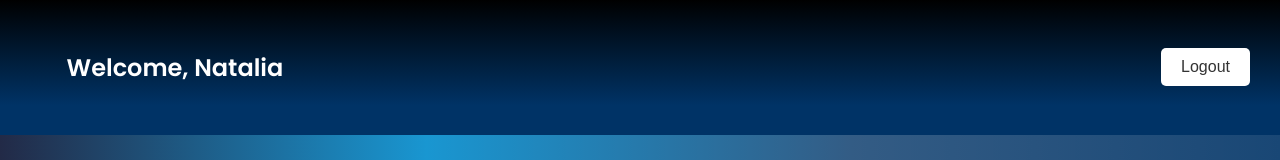
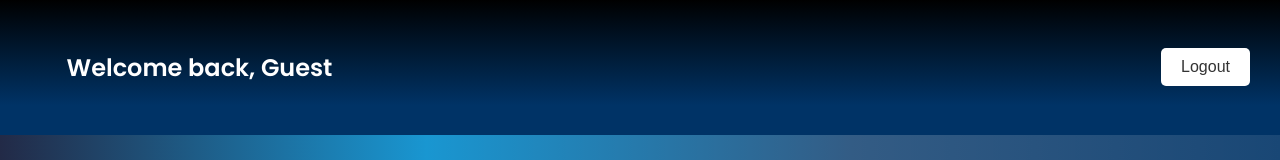
Before and after one commit to HansaniKariyawasam/music-subscription, a React (Create React App) app: page /home in a window 1280 px wide. Shown: the top 160 px of the page. Built offline with nearby package versions, Linux system fonts and the light colour scheme.

Commit message:
display username from DB on homepage

```diff
--- a/src/pages/home.js
+++ b/src/pages/home.js
@@ -1,5 +1,6 @@
 import React, { useState, useEffect } from "react";
 import { useNavigate } from "react-router-dom"; // Import useNavigate from react-router-dom
+
 
 // Dummy data for demonstration
 const dummySongs = [
@@ -7,7 +8,7 @@ const dummySongs = [
   { id: 2, title: "Song 2", artist: "Artist 2", year: "2022", album: "Album 2", artistImage: "https://via.placeholder.com/50" },
 ];
 
-const Home = ({ userName, userSubscriptions, onLogout }) => {
+const Home = ({ userSubscriptions, onLogout }) => {
   const navigate = useNavigate(); // Initialize the useNavigate hook
   const [subscriptions, setSubscriptions] = useState(userSubscriptions || []);
   const [query, setQuery] = useState({
@@ -18,8 +19,15 @@ const Home = ({ userName, userSubscriptions, onLogout }) => {
   });
   const [queryResults, setQueryResults] = useState([]);
   const [message, setMessage] = useState("");
+  const [userName, setUserName] = useState("");
 
   useEffect(() => {
+    // Get user_name from localStorage
+    const storedUserName = localStorage.getItem("user_name");
+
+    if (storedUserName) {
+      setUserName(storedUserName); // Set user_name from localStorage
+    }
     // Simulate fetching subscriptions from DynamoDB
     setSubscriptions(userSubscriptions || []);
   }, [userSubscriptions]);
@@ -84,7 +92,9 @@ const Home = ({ userName, userSubscriptions, onLogout }) => {
           padding: "30px", display: "flex", justifyContent: "space-between", alignItems: "center",
           background: "linear-gradient(to bottom, #000000 0%, #003366 78%)"
         }}>
-          <h2 style={{ color: "#fff", marginLeft: "3%", }}>Welcome, Natalia</h2>
+          <h2 style={{ color: "#fff", marginLeft: "3%", }}>
+          Welcome back, {userName || "Guest"}
+          </h2>
           <button
             onClick={handleLogout}
             style={{
--- a/src/pages/login.js
+++ b/src/pages/login.js
@@ -32,6 +32,8 @@ function Login() {
       // Check for success or failure
       if (response.ok) {
         // If login is successful, navigate to home page
+        const userName = result.user_name; // Extract the user_name from the response
+        localStorage.setItem("user_name", userName); // Example of saving to localStorage
         navigate("/home");
       } else {
         // If login fails, show error message
```
Also changed, not shown: 1 other file (tests, documents, lock files or other folders).
